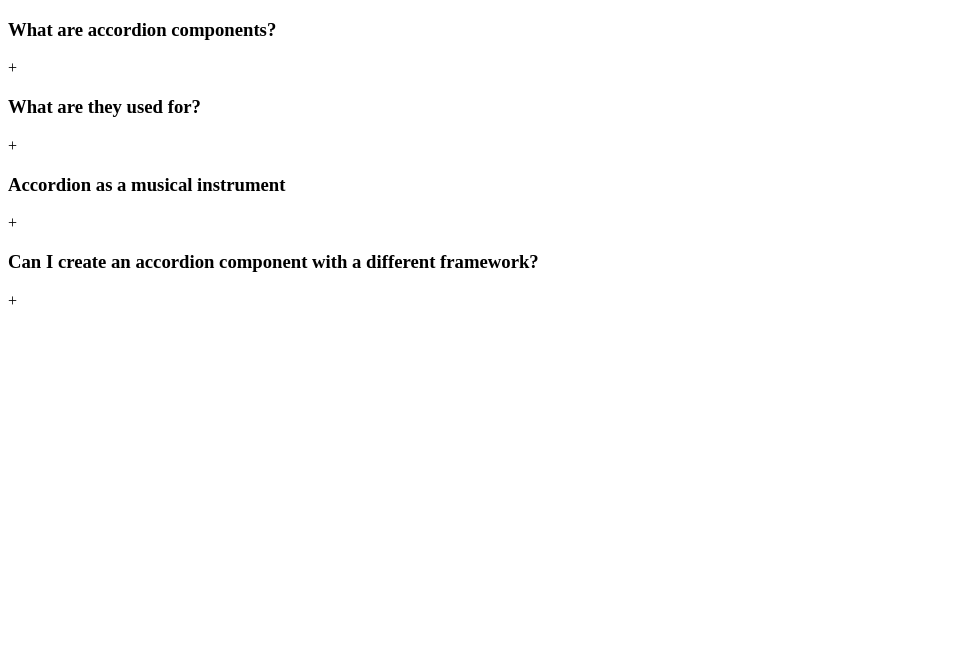
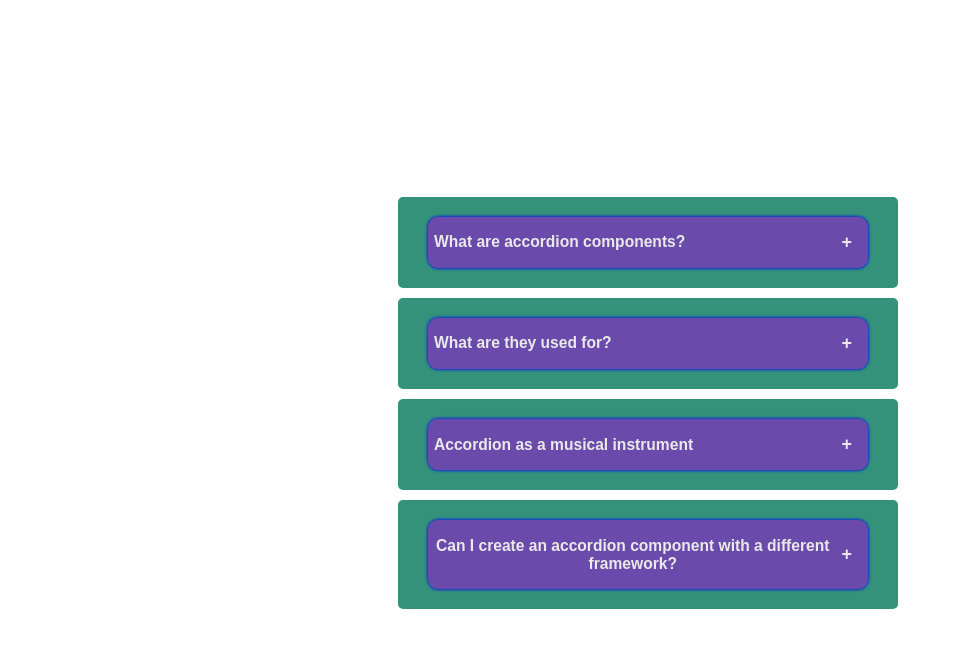
Before and after one commit to esrafil418/20-React-mini-projects, a React (Vite) app: page / in a window 1280 px wide. Shown: the top 648 px of the page, without its empty margins (0-953 px from the left). Built offline with nearby package versions, Linux system fonts and the light colour scheme.

Commit message:
feat(style): Add Style

```diff
--- a/src/components/accordian/index.tsx
+++ b/src/components/accordian/index.tsx
@@ -3,17 +3,28 @@ import "./style.css";
 import data from "./data.js";
 
 export default function Accordion() {
-	const [selected, setSelected] = useState(null);
+	const [selected, setSelected] = useState<string | null>(null);
+
+	function handleSingleSelection(getCurrentId: string) {
+		setSelected(getCurrentId === selected ? null : getCurrentId);
+	}
 	return (
 		<div className="wrapper">
 			<div className="accordion">
 				{data && data.length > 0 ? (
 					data.map((item) => (
 						<div key={item.id} className="item">
-							<div className="title">
+							<button
+								type="button"
+								onClick={() => handleSingleSelection(item.id)}
+								className="title"
+							>
 								<h3>{item.question}</h3>
-								<span>+</span>
-							</div>
+								<span className="plus">{selected === item.id ? "-" : "+"}</span>
+							</button>
+							{selected === item.id ? (
+								<div className="content">{item.answer}</div>
+							) : null}
 						</div>
 					))
 				) : (
--- a/src/components/accordian/style.css
+++ b/src/components/accordian/style.css
@@ -0,0 +1,45 @@
+.wrapper {
+	display: flex;
+	height: 100vh;
+	width: 100vw;
+	justify-content: center;
+	align-items: center;
+}
+
+.accordion {
+	width: 500px;
+}
+
+.item {
+	background: rgba(2, 119, 90, 0.8);
+	margin-bottom: 10px;
+	padding: 20px 30px;
+	border-radius: 5px;
+}
+
+.title {
+	color: #e9e9e9;
+	display: flex;
+	justify-content: space-between;
+	align-items: center;
+	cursor: pointer;
+	background-color: rgba(121, 57, 182, 0.8);
+	border-radius: 10px;
+	width: 100%;
+	border: none;
+	outline: none;
+	box-shadow: 0 0 3px 0.5px blue;
+}
+
+.content {
+	color: #e9e9e9;
+	height: auto;
+	margin-top: 10px;
+}
+
+.plus {
+	color: #e9e9e9;
+	font-weight: bold;
+	margin: 0 10px;
+	font-size: large;
+}
```
